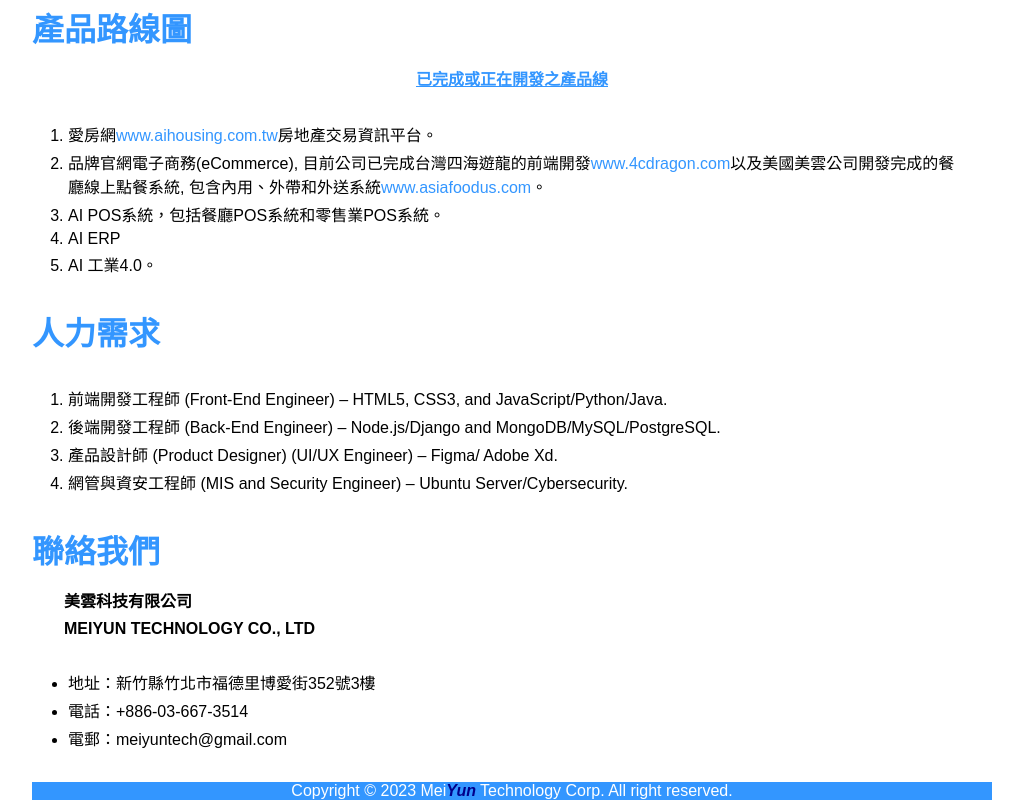
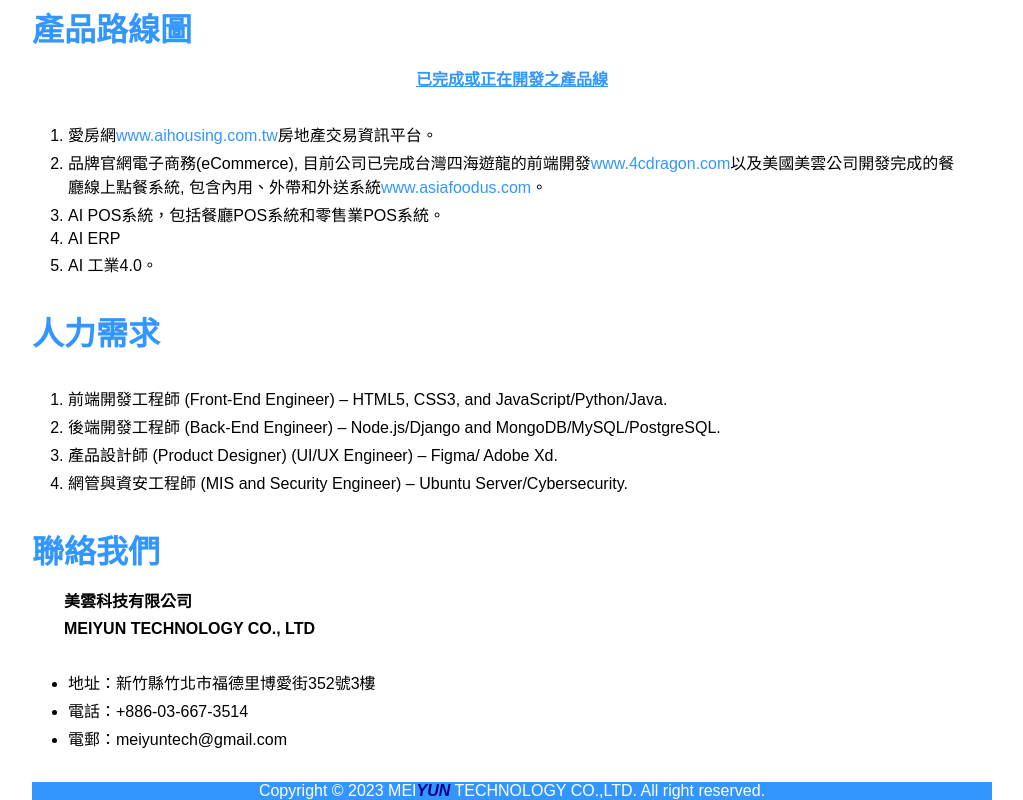
Before and after one commit to JoggerShyr/moldscloud.com, a plain HTML site: page index.html in a window 1280 px wide. Shown: the part 1012-1812 px from the top of the page, without its empty margins (128-1151 px from the left). Drawn offline with Linux system fonts and the light colour scheme.

Commit message:
Per Jerry request in LINE on Jan. 27, 2023.

```diff
--- a/index.html
+++ b/index.html
@@ -141,7 +141,7 @@
         <script>
           document.write(new Date().getFullYear());
         </script>
-        Mei<span>Yun</span> Technology Corp. All right reserved.
+        MEI<span>YUN</span> TECHNOLOGY CO.,LTD. All right reserved.
       </p>
     </footer>
 
```
